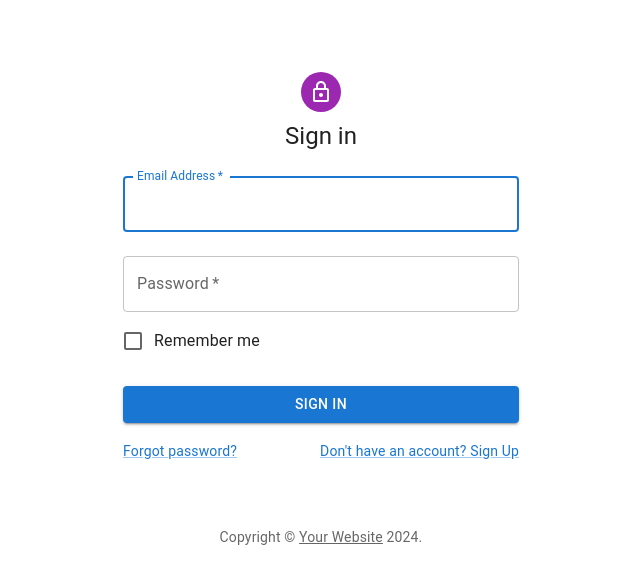
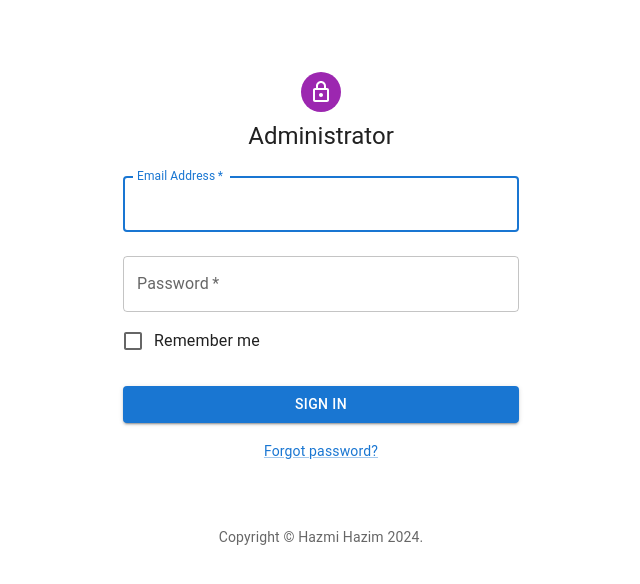
Before and after one commit to HazmiHazim/car-collection-app, a Next.js app in the folder web-app/: page / in a window 1280 px wide. Shown: the top 584 px of the page, without its empty margins (319-959 px from the left). Built offline with nearby package versions, Linux system fonts and the light colour scheme.

Commit message:
Update login page

```diff
--- a/web-app/src/pages/index.tsx
+++ b/web-app/src/pages/index.tsx
@@ -1,4 +1,5 @@
-import * as React from "react";
+import { FormEvent } from "react";
+import { useRouter } from "next/router";
 import Avatar from "@mui/material/Avatar";
 import Button from "@mui/material/Button";
 import CssBaseline from "@mui/material/CssBaseline";
@@ -12,6 +13,7 @@ import LockOutlinedIcon from "@mui/icons-material/LockOutlined";
 import Typography from "@mui/material/Typography";
 import Container from "@mui/material/Container";
 import { createTheme, ThemeProvider } from "@mui/material/styles";
+import { signIn } from "@/api/auth/login";
 
 function Copyright(props: any) {
   return (
@@ -22,9 +24,7 @@ function Copyright(props: any) {
       {...props}
     >
       {"Copyright © "}
-      <Link color="inherit" href="https://mui.com/">
-        Your Website
-      </Link>{" "}
+      {"Hazmi Hazim "}
       {new Date().getFullYear()}
       {"."}
     </Typography>
@@ -35,14 +35,26 @@ function Copyright(props: any) {
 const defaultTheme = createTheme();
 
 export default function SignIn() {
-  const handleSubmit = (event: React.FormEvent<HTMLFormElement>) => {
+  const router = useRouter();
+
+  async function handleSubmit(event: FormEvent<HTMLFormElement>) {
     event.preventDefault();
-    const data = new FormData(event.currentTarget);
-    console.log({
-      email: data.get("email"),
-      password: data.get("password"),
-    });
-  };
+
+    const formData = new FormData(event.currentTarget);
+    const email = formData.get("email");
+    const password = formData.get("password");
+
+    try {
+      const result = await signIn({ email, password });
+      if (result?.ok) {
+        router.push("/dashboard");
+      } else {
+        console.error("Sign-in failed:", result?.error);
+      }
+    } catch (error) {
+      console.error("Error: ", error);
+    }
+  }
 
   return (
     <ThemeProvider theme={defaultTheme}>
@@ -60,7 +72,7 @@ export default function SignIn() {
             <LockOutlinedIcon />
           </Avatar>
           <Typography component="h1" variant="h5">
-            Sign in
+            Administrator
           </Typography>
           <Box
             component="form"
@@ -100,15 +112,10 @@ export default function SignIn() {
             >
               Sign In
             </Button>
-            <Grid container>
+            <Grid container style={{ textAlign: "center" }}>
               <Grid item xs>
                 <Link href="#" variant="body2">
                   Forgot password?
-                </Link>
-              </Grid>
-              <Grid item>
-                <Link href="#" variant="body2">
-                  {"Don't have an account? Sign Up"}
                 </Link>
               </Grid>
             </Grid>
```
